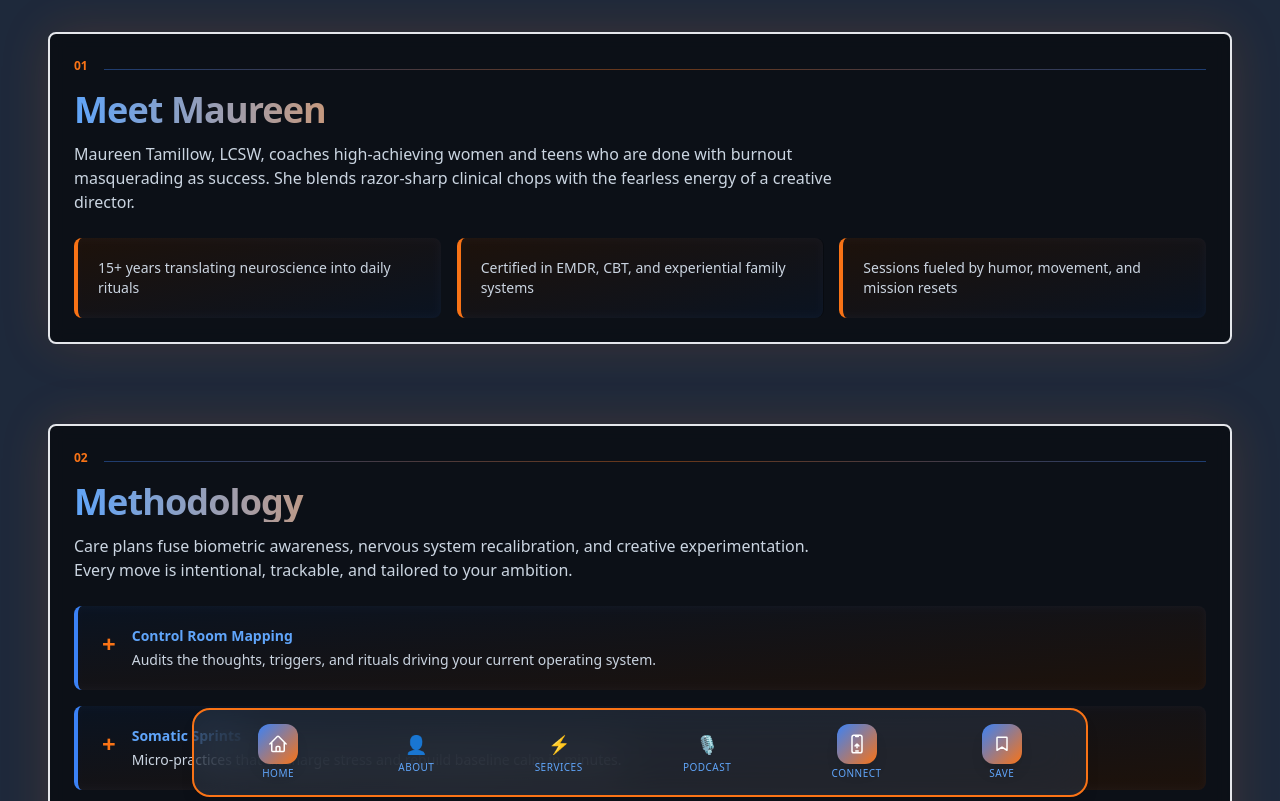
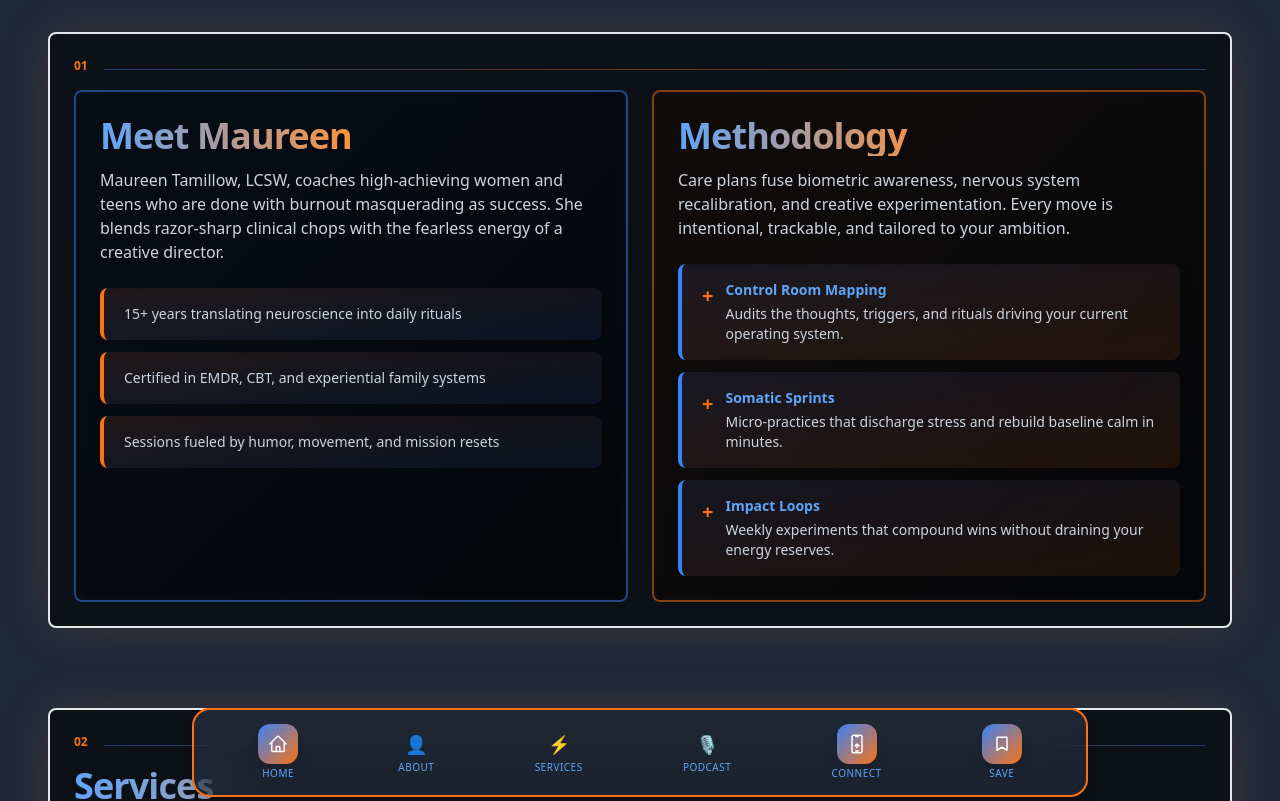
Before and after one commit to lcorso1234/Mtamillow, a Next.js app: page / in a window 1280 px wide. Shown: the top 801 px of the page. Built offline with nearby package versions, Linux system fonts and the light colour scheme.

Commit message:
Double section

```diff
--- a/src/App.jsx
+++ b/src/App.jsx
@@ -93,70 +93,8 @@ const podcastEpisodes = [
 
 const sections = [
   {
-    id: "meet-maureen",
-    eyebrow: "01",
-    title: "Meet Maureen",
-    description:
-      "Maureen Tamillow, LCSW, coaches high-achieving women and teens who are done with burnout masquerading as success. She blends razor-sharp clinical chops with the fearless energy of a creative director.",
-    featured: (
-      <div className="grid gap-4 text-sm sm:grid-cols-3">
-        {[
-          "15+ years translating neuroscience into daily rituals",
-          "Certified in EMDR, CBT, and experiential family systems",
-          "Sessions fueled by humor, movement, and mission resets",
-        ].map((item) => (
-          <div
-            key={item}
-            className="rounded-lg border-l-4 border-orange-500 bg-gradient-to-br from-orange-500/10 to-blue-500/10 px-5 py-5 backdrop-blur-sm"
-          >
-            <p className="text-slate-300">{item}</p>
-          </div>
-        ))}
-      </div>
-    ),
-  },
-  {
-    id: "approach",
+    id: "services",
     eyebrow: "02",
-    title: "Methodology",
-    description:
-      "Care plans fuse biometric awareness, nervous system recalibration, and creative experimentation. Every move is intentional, trackable, and tailored to your ambition.",
-    featured: (
-      <ul className="space-y-4 text-sm">
-        {[
-          {
-            label: "Control Room Mapping",
-            detail:
-              "Audits the thoughts, triggers, and rituals driving your current operating system.",
-          },
-          {
-            label: "Somatic Sprints",
-            detail:
-              "Micro-practices that discharge stress and rebuild baseline calm in minutes.",
-          },
-          {
-            label: "Impact Loops",
-            detail:
-              "Weekly experiments that compound wins without draining your energy reserves.",
-          },
-        ].map(({ label, detail }) => (
-          <li
-            key={label}
-            className="flex items-start gap-4 rounded-lg border-l-4 border-blue-500 bg-gradient-to-br from-blue-500/10 to-orange-500/10 px-6 py-5 backdrop-blur-sm"
-          >
-            <span className="mt-0.5 text-2xl font-bold text-orange-500">+</span>
-            <div>
-              <p className="font-semibold text-blue-400">{label}</p>
-              <p className="mt-1 text-slate-300">{detail}</p>
-            </div>
-          </li>
-        ))}
-      </ul>
-    ),
-  },
-  {
-    id: "services",
-    eyebrow: "03",
     title: "Services",
     description:
       "Whether you thrive solo, with your crew, or in the boardroom, Maureen engineers immersive containers that deliver clarity fast.",
@@ -344,6 +282,94 @@ export default function App() {
     <div className="min-h-screen bg-slate-800 text-white">
       <div className="mx-auto flex min-h-screen max-w-7xl flex-col gap-16 px-6 pb-20 pt-8 sm:px-8 lg:px-12">
         <main className="flex flex-col gap-20">
+          {/* Combined Top Section - Two Columns */}
+          <section
+            id="meet-maureen"
+            className="rounded-lg border-2 border-gradient-to-r from-blue-500 via-orange-500 to-blue-500 border-opacity-50 bg-black/60 p-6 backdrop-blur shadow-[0_0_50px_rgba(249,115,22,0.15)]"
+          >
+            <div className="mb-4 flex items-baseline gap-4">
+              <span className="text-xs font-bold text-orange-500">01</span>
+              <div className="h-px flex-1 bg-gradient-to-r from-blue-500 via-orange-500 to-blue-500 opacity-40"></div>
+            </div>
+
+            <div className="grid gap-6 lg:grid-cols-2">
+              {/* Left Column - Meet Maureen */}
+              <div className="rounded-lg border-2 border-blue-500/50 bg-gradient-to-br from-blue-500/5 to-transparent p-6 backdrop-blur-sm">
+                <h2 className="mb-3 bg-gradient-to-r from-blue-400 via-orange-400 to-blue-400 bg-clip-text text-3xl font-bold tracking-tight text-transparent sm:text-4xl">
+                  Meet Maureen
+                </h2>
+                <p className="mb-6 text-base text-slate-300">
+                  Maureen Tamillow, LCSW, coaches high-achieving women and teens
+                  who are done with burnout masquerading as success. She blends
+                  razor-sharp clinical chops with the fearless energy of a
+                  creative director.
+                </p>
+                <div className="space-y-3 text-sm">
+                  {[
+                    "15+ years translating neuroscience into daily rituals",
+                    "Certified in EMDR, CBT, and experiential family systems",
+                    "Sessions fueled by humor, movement, and mission resets",
+                  ].map((item) => (
+                    <div
+                      key={item}
+                      className="rounded-lg border-l-4 border-orange-500 bg-gradient-to-br from-orange-500/10 to-blue-500/10 px-5 py-4 backdrop-blur-sm"
+                    >
+                      <p className="text-slate-300">{item}</p>
+                    </div>
+                  ))}
+                </div>
+              </div>
+
+              {/* Right Column - Methodology */}
+              <div
+                id="approach"
+                className="rounded-lg border-2 border-orange-500/50 bg-gradient-to-br from-orange-500/5 to-transparent p-6 backdrop-blur-sm"
+              >
+                <h2 className="mb-3 bg-gradient-to-r from-blue-400 via-orange-400 to-blue-400 bg-clip-text text-3xl font-bold tracking-tight text-transparent sm:text-4xl">
+                  Methodology
+                </h2>
+                <p className="mb-6 text-base text-slate-300">
+                  Care plans fuse biometric awareness, nervous system
+                  recalibration, and creative experimentation. Every move is
+                  intentional, trackable, and tailored to your ambition.
+                </p>
+                <ul className="space-y-3 text-sm">
+                  {[
+                    {
+                      label: "Control Room Mapping",
+                      detail:
+                        "Audits the thoughts, triggers, and rituals driving your current operating system.",
+                    },
+                    {
+                      label: "Somatic Sprints",
+                      detail:
+                        "Micro-practices that discharge stress and rebuild baseline calm in minutes.",
+                    },
+                    {
+                      label: "Impact Loops",
+                      detail:
+                        "Weekly experiments that compound wins without draining your energy reserves.",
+                    },
+                  ].map(({ label, detail }) => (
+                    <li
+                      key={label}
+                      className="flex items-start gap-3 rounded-lg border-l-4 border-blue-500 bg-gradient-to-br from-blue-500/10 to-orange-500/10 px-5 py-4 backdrop-blur-sm"
+                    >
+                      <span className="mt-0.5 text-xl font-bold text-orange-500">
+                        +
+                      </span>
+                      <div>
+                        <p className="font-semibold text-blue-400">{label}</p>
+                        <p className="mt-1 text-slate-300">{detail}</p>
+                      </div>
+                    </li>
+                  ))}
+                </ul>
+              </div>
+            </div>
+          </section>
+
+          {/* Remaining Sections */}
           {sections.map(({ id, eyebrow, title, description, featured }) => (
             <section
               key={id}
```
